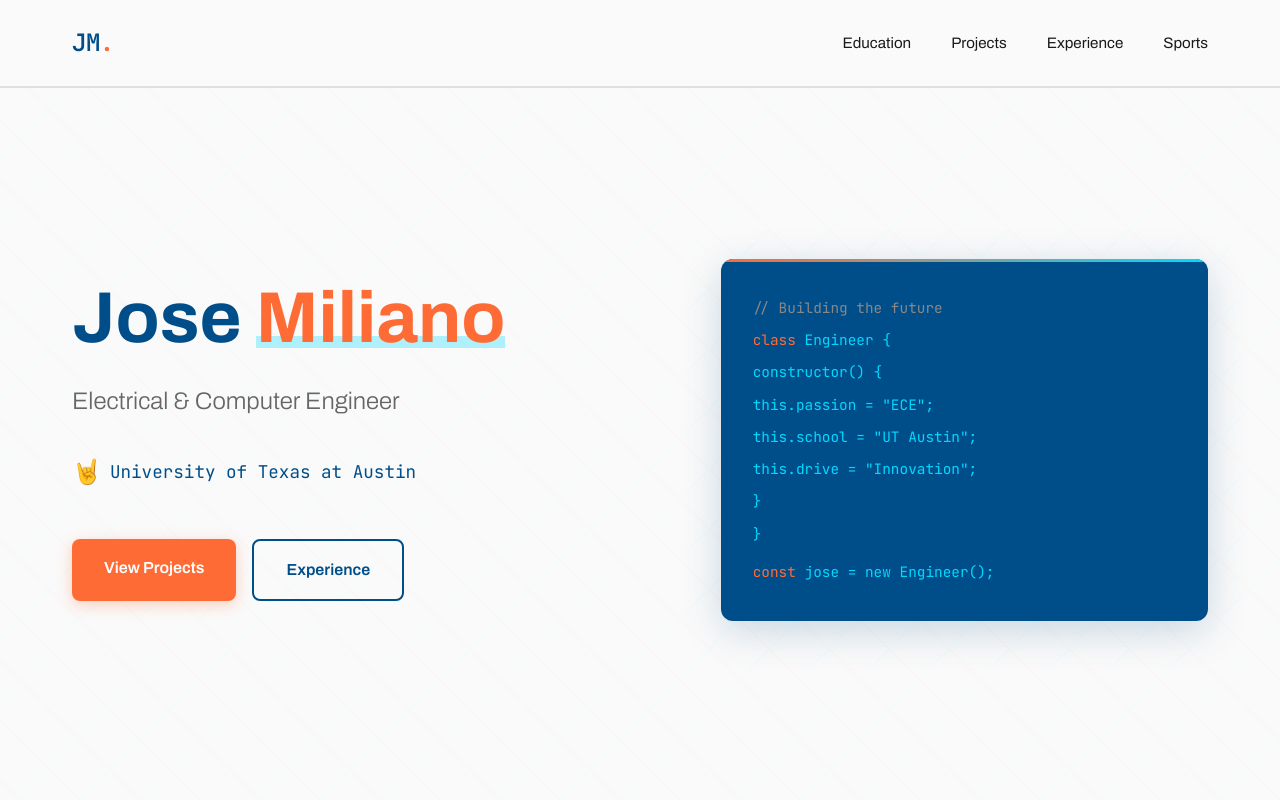
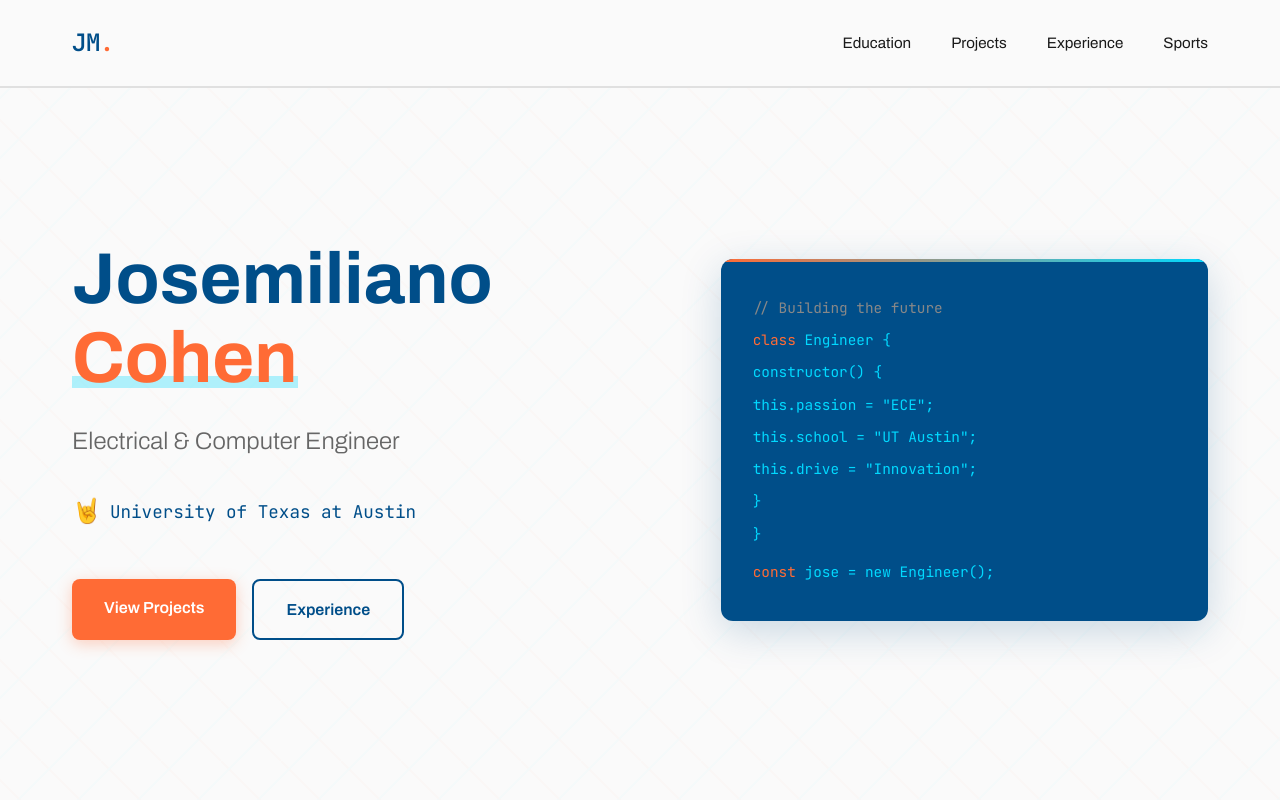
Before and after one commit to Josemiliano/josemiliano.github.io, a plain HTML site: page index.html in a window 1280 px wide. Shown: the top 800 px of the page. Drawn offline with Linux system fonts and the light colour scheme.

Commit message:
Update index.html

```diff
--- a/index.html
+++ b/index.html
@@ -684,7 +684,7 @@
     <section class="hero">
         <div class="hero-content">
             <div class="hero-text">
-                <h1>Jose <span class="highlight">Miliano</span></h1>
+                <h1>Josemiliano <span class="highlight">Cohen</span></h1>
                 <p class="subtitle">Electrical & Computer Engineer</p>
                 <p class="university">University of Texas at Austin</p>
                 <div class="cta-buttons">
```
